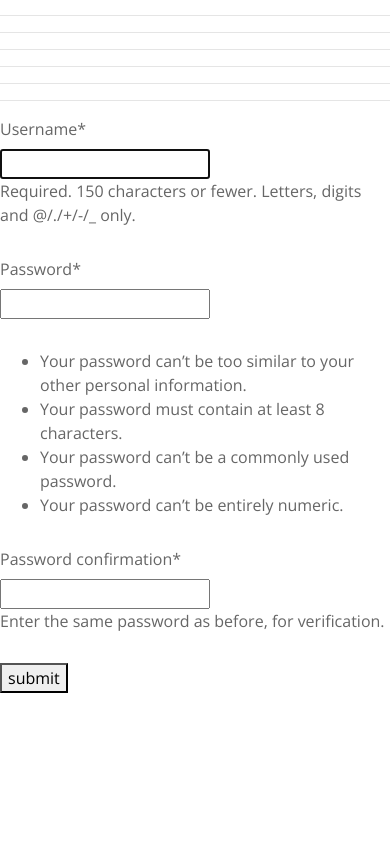
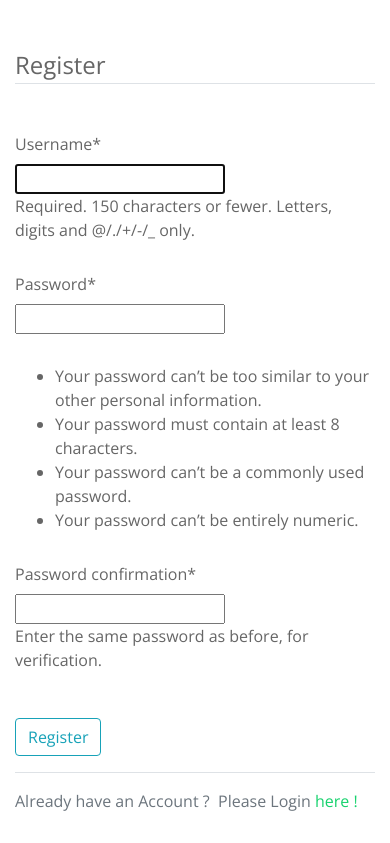
Before and after one commit to mostwanted135/demo_iTravelApp, a Django app: page /register/ in a window 390 px wide. Shown: the part 82-925 px from the top of the page. Before the commit the page ends 775 px from the top, so only its background shows below. Run offline with Django 3.2, Linux system fonts and the light colour scheme; some libraries are stand-ins or nearby versions.

Commit message:
Routing with register, login and logout

```diff
--- a/iTravelPlanner/iTravelPlanner/settings.py
+++ b/iTravelPlanner/iTravelPlanner/settings.py
@@ -112,4 +112,6 @@ STATIC_URL = '/static/'
 STATICFILES_DIRS = [
   os.path.join(BASE_DIR, 'static')]
 
+LOGIN_REDIRECT_URL='users-home'
+
 # Varun's edit
--- a/iTravelPlanner/planner/views.py
+++ b/iTravelPlanner/planner/views.py
@@ -1,4 +1,4 @@
 from django.shortcuts import render
 
-def home():
+def home(request):
     return render(request, "index.html")
--- a/iTravelPlanner/users/templates/users/base.html
+++ b/iTravelPlanner/users/templates/users/base.html
@@ -36,7 +36,7 @@
     <div class="container-fluid">
 
       <div id="logo" class="pull-left">
-        <h1><a href="#intro">iTravel</a></h1>
+        <h1><a href="{% url 'users-home' %}">iTravel</a></h1>
         <!-- Uncomment below if you prefer to use an image logo -->
         <!-- <a href="#intro"><img src="assets/img/logo.png" alt=""></a>-->
       </div>
@@ -44,7 +44,11 @@
       <nav id="nav-menu-container">
         <ul class="nav-menu">
           <!-- <li class="menu-active"><a href="#intro">Home</a></li> -->
-          <li><a href="#about">Services</a></li>
+          <!-- <li><a href="#about">Services</a></li> -->
+          {% if user.is_authenticated %}
+          <li><a href="{% url 'users-login' %}">Hello, {{user.username}}&nbsp;!</a></li>
+
+        {% endif %}
 
           <!-- <li class="menu-has-children"><a href="">Drop Down</a>
             <ul>
@@ -54,7 +58,11 @@
               <li><a href="#">Drop Down 5</a></li>
             </ul>
           </li> -->
-          <li><a href="#contact">Login</a></li>
+          {% if user.is_authenticated %}
+            <li><a href="{% url 'users-logout' %}">logout</a></li>
+            {% else %}
+            <li><a href="{% url 'users-login' %}">login</a></li>
+          {% endif %}
         </ul>
       </nav><!-- #nav-menu-container -->
     </div>
--- a/iTravelPlanner/users/templates/users/login.html
+++ b/iTravelPlanner/users/templates/users/login.html
@@ -21,7 +21,7 @@
         </form>
         <div class="border-top pt-3">
             <p class="text-muted">
-                Need An Account ? &nbsp;Please contact <a href="#"> admin</a> <!-- insert contact page here, And a stati  to-do list as well -->
+                Need An Account ? &nbsp;Please register <a href="{% url 'users-register' %}"> here !</a> <!-- insert contact page here, And a stati  to-do list as well -->
             </p>
         </div>
         </div>
--- a/iTravelPlanner/users/templates/users/register.html
+++ b/iTravelPlanner/users/templates/users/register.html
@@ -3,24 +3,37 @@
 {% extends "users/base.html" %}
 {% load crispy_forms_tags%}
 
+{%block content %}
+
+<div class="content-section">
+    <div class="row">
+        <div class="col-sm-4 offset-sm-4">
+    <div class="container">
+        <form method="POST">
+            {% csrf_token %}
+            <fieldset class="form-group mt-5">
+                <legend class="border-bottom mb-5">Register</legend>
+                {{ form|crispy }}
+            </fieldset>
+            <div class="form-group">
+                <button class="btn btn-outline-info" type="submit">Register</button>
+            </div>
+        </form>
+        <div class="border-top pt-3">
+            <p class="text-muted">
+                Already have an Account ? &nbsp;Please Login <a href="{% url 'users-login' %}"> here !</a> <!-- insert contact page here, And a stati  to-do list as well -->
+            </p>
+        </div>
+        </div>
+        </div>
 
 
-{%block content %}
+         <div class="col-sm">
+             <!--<p>third column</p> -->
+         </div>
 
-
-<hr>
-<hr>
-<hr>
-<hr>
-<hr>
-<hr>
-<form method="POST">
-    {% csrf_token %}
-    {{ form | crispy }}
-    <button type="submit"> submit</button>
-</form>
-
-
+        </div>
+    </div>
 
 
 {% endblock %}
--- a/iTravelPlanner/users/views.py
+++ b/iTravelPlanner/users/views.py
@@ -14,6 +14,5 @@ def createUser(request):
     return render(request, "users/register.html", {"form": form})
 
 
-
 def home(request):
     return render(request, "users/index.html")
```
Also changed, not shown: iTravelPlanner/users/templates/users/index.html (+11 -3 lines), iTravelPlanner/users/templates/users/logout.html (+0 -8 lines), iTravelPlanner/db.sqlite3.
